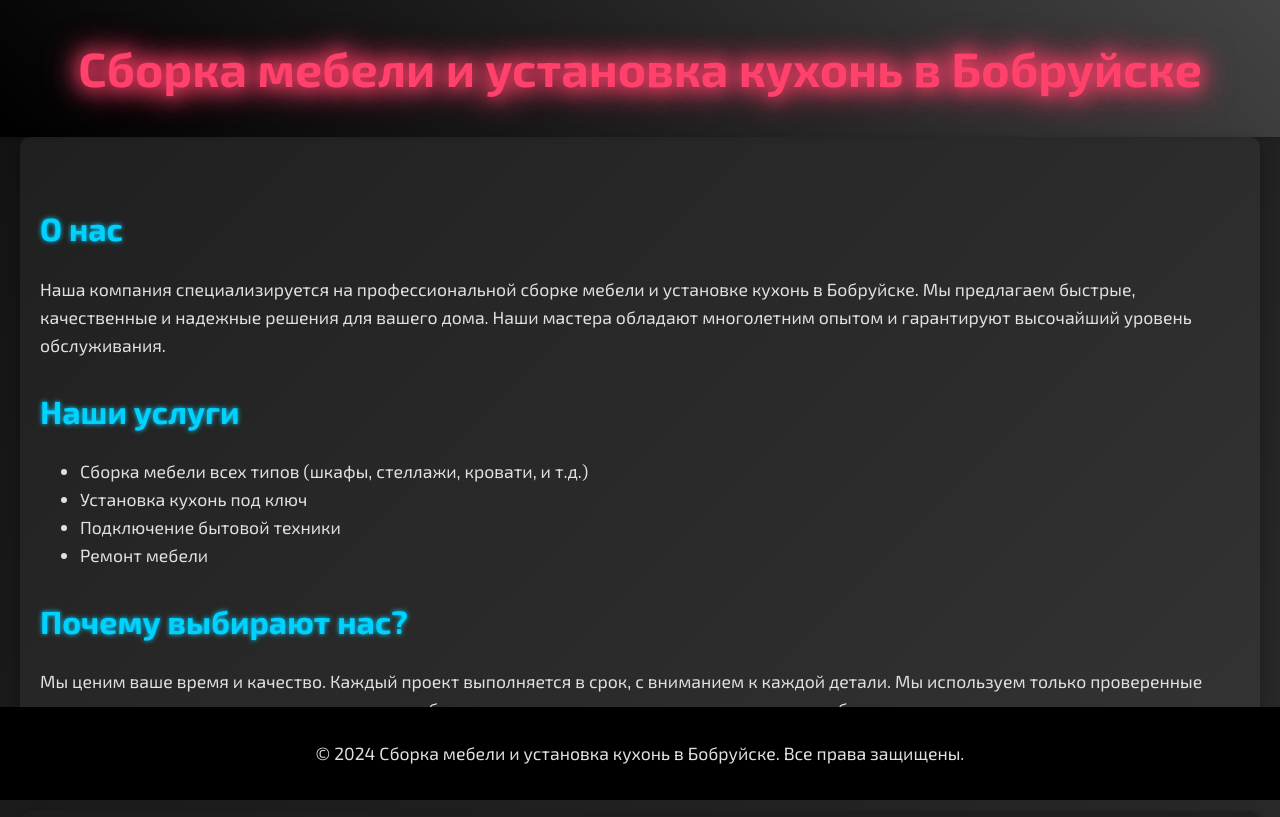
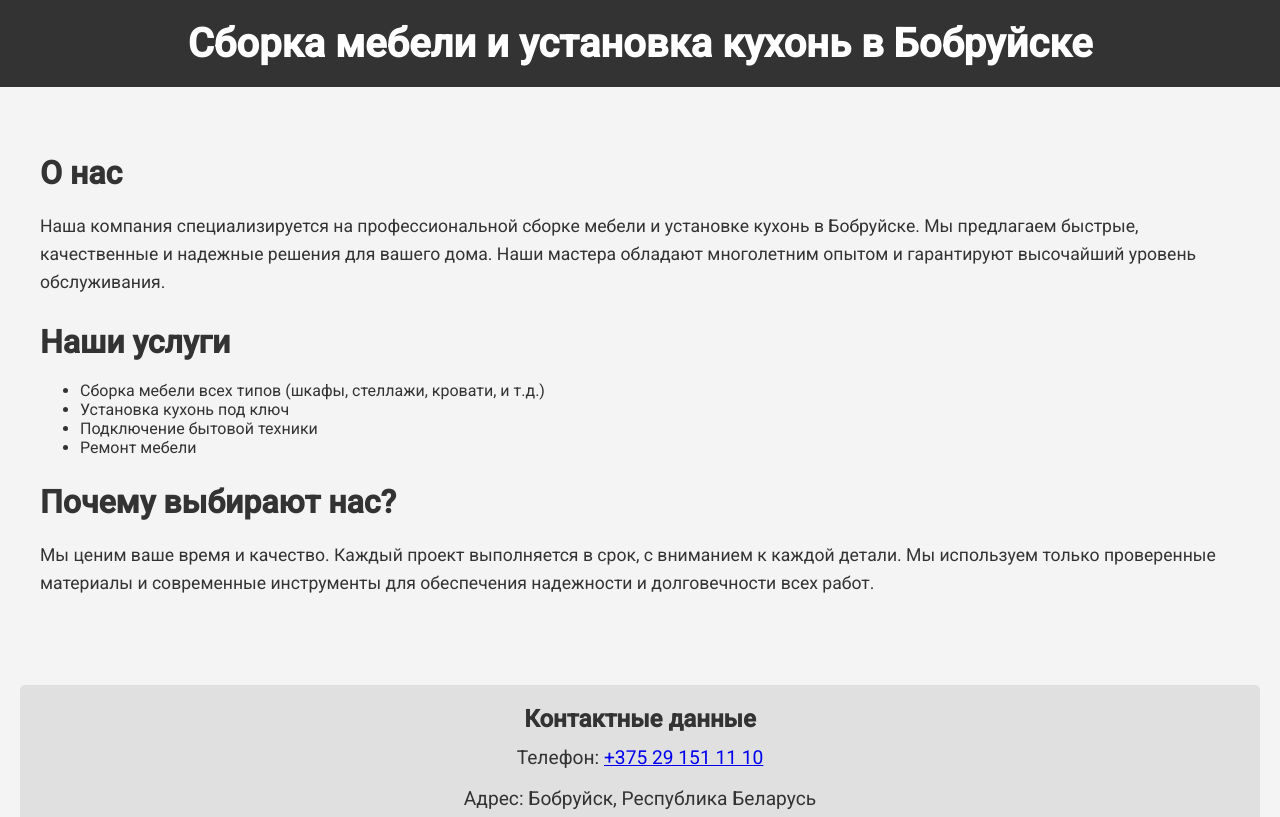
Before and after one commit to HenadzH/HenadzH.github.io, a plain HTML site: page index.html in a window 1280 px wide. Shown: the top 817 px of the page. Drawn offline with Linux system fonts and the light colour scheme.

Commit message:
Update index.html

```diff
--- a/index.html
+++ b/index.html
@@ -5,87 +5,57 @@
     <meta name="viewport" content="width=device-width, initial-scale=1.0">
     <meta name="description" content="Сборка мебели и установка кухонь в Бобруйске. Профессионализм и качество.">
     <title>Сборка мебели и установка кухонь - Бобруйск</title>
-    <link href="https://fonts.googleapis.com/css2?family=Exo+2:wght@400;500;700&display=swap" rel="stylesheet">
-    <!-- Подключаем файл стилей -->
-    <link rel="stylesheet" href="styles.css">
+    <link href="https://fonts.googleapis.com/css2?family=Roboto:wght@400;500&display=swap" rel="stylesheet">
     <style>
         body {
-            font-family: 'Exo 2', sans-serif;
+            font-family: 'Roboto', sans-serif;
             margin: 0;
             padding: 0;
-            background: linear-gradient(135deg, #121212, #2b2b2b);
-            color: #fff;
-            overflow-x: hidden;
+            background-color: #f4f4f4;
+            color: #333;
         }
         header {
-            background: linear-gradient(45deg, #000, #434343);
-            padding: 30px 0;
+            background-color: #333;
+            color: white;
+            padding: 20px 0;
             text-align: center;
-            box-shadow: 0 4px 6px rgba(0, 0, 0, 0.1);
         }
         header h1 {
             margin: 0;
-            font-size: 3rem;
-            color: #ff416c;
-            text-shadow: 0 0 10px #ff416c;
-            animation: neon 1.5s ease-in-out infinite alternate;
-        }
-        @keyframes neon {
-            from {
-                text-shadow: 0 0 10px #ff416c, 0 0 20px #ff416c, 0 0 30px #ff416c;
-            }
-            to {
-                text-shadow: 0 0 20px #ff416c, 0 0 30px #ff416c, 0 0 40px #ff416c;
-            }
+            font-size: 2.5rem;
         }
         section {
             padding: 40px 20px;
             max-width: 1200px;
             margin: 0 auto;
-            background: rgba(255, 255, 255, 0.05);
-            border-radius: 10px;
-            box-shadow: 0 5px 15px rgba(0, 0, 0, 0.3);
         }
         h2 {
             font-size: 2rem;
-            color: #00d2ff;
+            color: #333;
             margin-bottom: 20px;
-            text-shadow: 0 0 5px #00d2ff;
         }
-        p, li {
+        p {
             font-size: 1.1rem;
             line-height: 1.6;
-            color: #e0e0e0;
         }
         .contact-info {
-            background: rgba(31, 31, 31, 0.8);
+            background-color: #e0e0e0;
             padding: 20px;
             margin-top: 30px;
-            border-radius: 10px;
+            border-radius: 5px;
             text-align: center;
-            backdrop-filter: blur(10px);
         }
         .contact-info h3 {
             font-size: 1.5rem;
             margin: 0;
-            color: #ff416c;
         }
         .contact-info p {
             font-size: 1.2rem;
             margin: 10px 0;
-            color: #fff;
-        }
-        .contact-info a {
-            color: #00d2ff;
-            text-decoration: none;
-            transition: color 0.3s ease;
-        }
-        .contact-info a:hover {
-            color: #ff416c;
         }
         footer {
-            background: #000;
-            color: #888;
+            background-color: #333;
+            color: white;
             padding: 15px 0;
             text-align: center;
             font-size: 0.9rem;
@@ -121,7 +91,7 @@
 </section>
 
 <footer>
-    <p>© 2024 Сборка мебели и установка кухонь в Бобруйске. Все права защищены.</p>
+    <p>&copy; 2024 Сборка мебели и установка кухонь в Бобруйске. Все права защищены.</p>
 </footer>
 
 </body>
```
